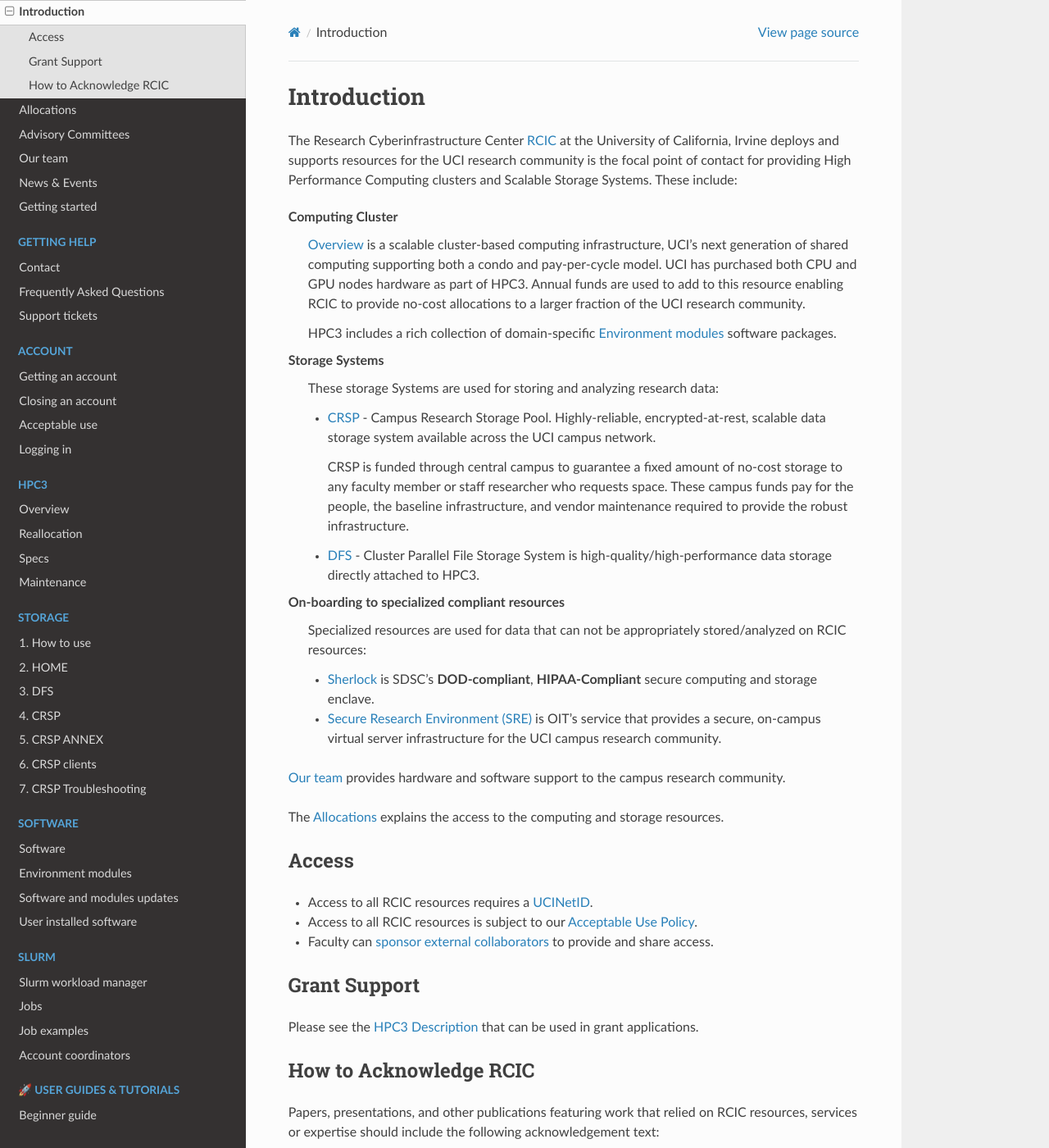
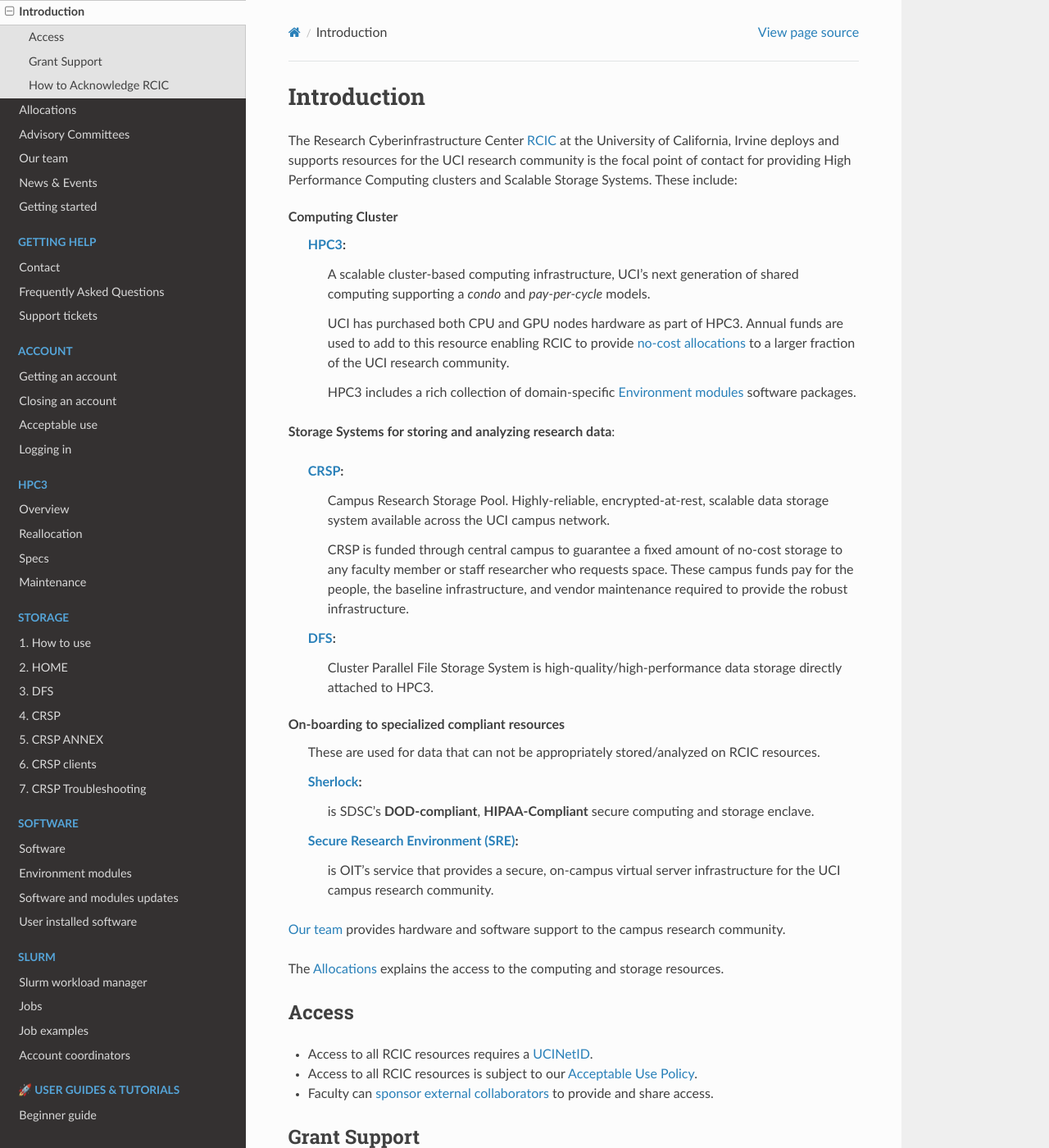
Before and after one commit to RCIC-UCI-Public/website-rcic, a Sphinx documentation site: the page built from docs/source/about/intro.rst, in a window 1280 px wide and 1400 px high. Shown: the whole window at 82% size. Built offline with Sphinx 7.4.7 and the Read the Docs theme 2.0.0, drawn with Linux system fonts in a browser that asks for light colours.

Commit message:
update reference, minor format change

```diff
--- a/docs/source/about/intro.rst
+++ b/docs/source/about/intro.rst
@@ -8,34 +8,39 @@
 for providing High Performance Computing clusters and Scalable Storage Systems. These include:
 
 **Computing Cluster**
-  :ref:`hpc3` is a scalable cluster-based computing infrastructure, UCI's next generation of
-  shared computing supporting both a condo and pay-per-cycle model.
-  UCI has purchased both CPU and GPU nodes hardware as part of HPC3. Annual funds are
-  used to add to this resource enabling RCIC to provide no-cost allocations to a larger
-  fraction of the UCI research community.
+  :ref:`HPC3 <hpc3>`:
+    A scalable cluster-based computing infrastructure, UCI's next generation of
+    shared computing supporting a *condo* and *pay-per-cycle* models.
 
-  HPC3 includes a rich collection of domain-specific :ref:`modules` software packages.
+    UCI has purchased both CPU and GPU nodes hardware as part of HPC3. Annual funds are
+    used to add to this resource enabling RCIC to provide :ref:`no-cost allocations <allocations>`
+    to a larger fraction of the UCI research community.
+
+    HPC3 includes a rich collection of domain-specific :ref:`modules` software packages.
 
 
-**Storage Systems**
-  These storage Systems  are used for storing and analyzing research data:
+**Storage Systems for storing and analyzing research data**:
 
-  - :ref:`crsp` - Campus Research Storage Pool. Highly-reliable, encrypted-at-rest, scalable data
+  :ref:`crsp`:
+    Campus Research Storage Pool. Highly-reliable, encrypted-at-rest, scalable data
     storage system available across the UCI campus network.
 
     CRSP is funded through central campus to guarantee a fixed amount of no-cost storage to any
     faculty member or staff researcher who requests space. These campus funds pay for the people,
     the baseline infrastructure, and vendor maintenance required to provide the robust infrastructure.
-  - :ref:`dfs` -  Cluster Parallel File Storage System  is high-quality/high-performance data
+
+  :ref:`dfs`:
+    Cluster Parallel File Storage System  is high-quality/high-performance data
     storage directly attached to HPC3.
 
 **On-boarding to specialized compliant resources**
-  Specialized resources are used for data that can not be appropriately stored/analyzed on RCIC resources:
+  These are used for data that can not be appropriately stored/analyzed on RCIC resources.
 
-  - `Sherlock <https://sherlock.sdsc.edu/>`_ is SDSC's **DOD-compliant**, **HIPAA-Compliant**
-    secure computing and storage enclave.
-  - `Secure Research Environment (SRE) <https://www.oit.uci.edu/services/security/sre/>`_ is OIT's
-    service that provides a secure, on-campus virtual server infrastructure for the UCI campus research community.
+  `Sherlock <https://sherlock.sdsc.edu/>`_:
+    is SDSC's **DOD-compliant**, **HIPAA-Compliant** secure computing and storage enclave.
+
+  `Secure Research Environment (SRE) <https://www.oit.uci.edu/services/security/sre/>`_:
+    is OIT's service that provides a secure, on-campus virtual server infrastructure for the UCI campus research community.
 
 :ref:`dedicated staff` provides hardware and software support to the campus research community.
 
```
